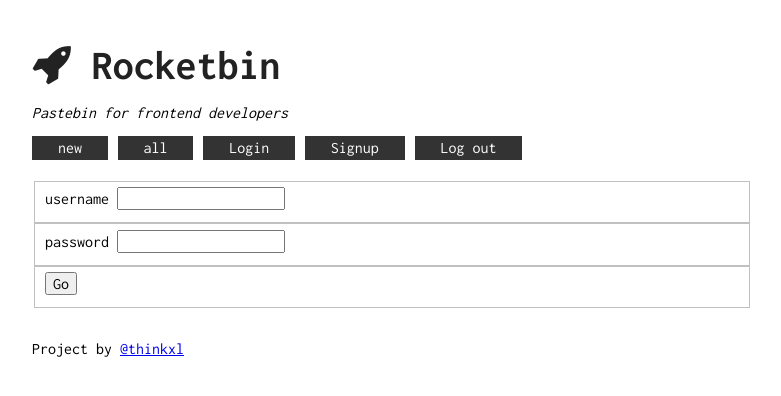
After one commit to j0lvera/rocketbin, a Flask app: template templates/login.html in a window 1280 px wide. The commit adds this page. Shown: the top 396 px of the page, without its empty margins (248-1029 px from the left). Run offline with Flask 2, Linux system fonts and the light colour scheme; the template is opened without the code that fills it: values that come from a table or form of the project are taken from there, others are empty; parts of the project's set-up code (start-up, migrations or seed data) failed here and were passed over; some libraries are stand-ins or nearby versions.

Commit message:
flask-login implemented and tested

```diff
--- a/app.py
+++ b/app.py
@@ -1,38 +1,93 @@
 import os
-from flask import Flask, request, render_template, redirect, url_for
+from flask import Flask, request, render_template, redirect, url_for, get_flashed_messages, flash
 from hashids import Hashids
 import json
 from pygments import highlight
 from pygments.lexers import get_lexer_by_name
 from pygments.formatters import HtmlFormatter
+from bson import ObjectId
+from bson.json_util import dumps
+import pymongo
+from pymongo import Connection
+from flask.ext.login import (LoginManager, UserMixin, AnonymousUserMixin,
+        make_secure_token, current_user, login_user,
+        logout_user, user_logged_in, user_logged_out,
+        user_loaded_from_cookie, user_login_confirmed,
+        user_loaded_from_header, user_loaded_from_request,
+        user_unauthorized, user_needs_refresh,
+        make_next_param, login_url, login_fresh,
+        login_required, session_protected,
+        fresh_login_required, confirm_login,
+        encode_cookie, decode_cookie, _secret_key,
+        _user_context_processor, user_accessed)
+from flask_wtf import Form
+from wtforms import StringField, TextField, PasswordField
+from wtforms.validators import DataRequired
 
 app = Flask(__name__)
+app.config.from_pyfile('config.cfg')
 
-SALT = 'iyVnWkUXq9vggQ'
+SALT = 'iyVnWkUXq9vggQi'
 
 # Mongo Setup
-from bson import ObjectId
-from bson.json_util import dumps
-
 DATABASE_HOST = os.getenv('MONGODB_HOST', 'localhost')
 DATABASE_NAME = os.getenv('MONGODB_DATABASE', 'rocketbin')
 DATABASE_PORT = int(os.getenv('MONGODB_PORT', 27017))
 
-import pymongo
-from pymongo import Connection
-
 connection = Connection(DATABASE_HOST, DATABASE_PORT)
 db = connection[DATABASE_NAME]
-db.authenticate(os.getenv('MONGODB_USERNAME'), os.getenv('MONGODB_PASSWORD'))
+# db.authenticate(os.getenv('MONGODB_USERNAME'), os.getenv('MONGODB_PASSWORD'))
 
 users = db.users
 pastes = db.pastes
 
+# Classes
+class User(UserMixin):
+    def __init__(self, username, password):
+        self.username = username
+        self.password = password
+        self.active = True
+
+    def is_authenticated(self):
+        return True
+
+    def is_active(self):
+        # Here you should write whatever the code is
+        # that checks the database if your user is active
+        return True
+
+    def is_anonymous(self):
+        return False
+
+    def get_id(self):
+        user = users.find_one({'username':self.username})['_id']
+        return unicode(str(user))
+
+class LoginForm(Form):
+    username = TextField('username', validators=[DataRequired()])
+    password = PasswordField('password', validators=[DataRequired()])
+
+
+class SignupForm(Form):
+    username = TextField('username', validators=[DataRequired()])
+    password = PasswordField('password', validators=[DataRequired()])
+
+# Creating a login manager instance
+login_manager = LoginManager()
+# Configuring
+login_manager.init_app(app)
+
+@login_manager.user_loader
+def load_user(user_id):
+    # 1. Fetch against the database a user by `id`
+    user = users.find_one({'_id':user_id})
+    # 2. Create a new object of `User` class and return it
+    return User(user['username'], user['password'])
+
 # Methods
-
-def get_new_id():
+def get_new_id(model):
     hashids = Hashids(salt=SALT, min_length="6")
-    id = pastes.find({}).count() + 1
+    id = model.find({}).count() + 1
     return hashids.encrypt(id)
 
 # Routes
@@ -40,12 +95,59 @@ def get_new_id():
 def index():
     return render_template('index.html')
 
+@app.route('/login', methods=['GET', 'POST'])
+def login():
+    form = LoginForm()
+    if current_user.is_authenticated():
+        return redirect(url_for('index'))
+    elif request.method == 'POST' and 'username' in request.form:
+        username = request.form['username']
+        password = request.form['password']
+        if form.validate_on_submit():
+            if users.find_one({'username': username}):
+                # login and validate the user...
+                user = User(username, password)
+                if login_user(user):
+                    flash('Logged in successfully.')
+                    return redirect(request.args.get('next') or url_for('user_profile'))
+                else:
+                    flash('Sorry, but you could not log in')
+            else:
+                flash('Username doesn\'t exist')
+        else:
+            flash('Please enter your username and password')
+    return render_template('login.html', form=form)
+
+@app.route('/signup', methods=['GET', 'POST'])
+def signup():
+    form = SignupForm()
+    if current_user.is_authenticated():
+        return redirect(url_for('user_profile'))
+    elif request.method == 'POST' and 'username' in request.form:
+        if form.validate_on_submit():
+            username = request.form['username']
+            password = request.form['password']
+            if users.find_one({'username': username}):
+                flash('Username already exist')
+            else:
+                _id = get_new_id(users)
+                users.insert({'_id': _id, 'username':username, 'password':password})
+                print users.find_one({'_id':_id})
+                flash('User created successfully')
+                return redirect(request.args.get('next') or url_for('user_profile'))
+    return render_template('signup.html', form=form)
+
+@app.route('/logout')
+def logout():
+    logout_user()
+    return redirect(url_for('index'))
+
 @app.route('/paste/save', methods=['POST'])
 def save_paste():
     error = None
     print request
     if request.method == 'POST':
-        _id = get_new_id()
+        _id = get_new_id(pastes)
         code = request.form['code']
         lang = request.form['lang']
         theme = request.form['theme']
@@ -69,17 +171,23 @@ def show_paste(id=id):
 
 @app.route('/paste/all')
 def show_all():
-    # lexer = get_lexer_by_name('json', stripall=True)
-    # all_entries = highlight(dumps(pastes.find()), lexer, HtmlFormatter(linenos=True))
     all_entries = pastes.find()
     return render_template('all.html', all=all_entries)
 
-@app.route('/paste/all/raw')
-def show_raw():
-    all_entries = pastes.find()
-    return dumps(all_entries)
+# User
+@app.route('/user')
+def user_profile():
+    if current_user.is_authenticated():
+        flash('Hello ' + current_user.username)
+    else:
+        return redirect(url_for('login'))
+    return render_template('user.html')
+
+@app.route('/users/all')
+def show_users():
+    return users.find({})
 
 if __name__ == '__main__':
-    port = int(os.environ.get('PORT', 5000))
-    app.PROPAGATE_EXCEPTIONS=True
-    app.run(host='0.0.0.0', port=port)
+    # port = int(os.environ.get('PORT', 5000))
+    # app.run(host='0.0.0.0', port=port)
+    app.run(debug=True)
--- /dev/null
+++ b/config.cfg
@@ -0,0 +1,2 @@
+DEBUG=True
+SECRET_KEY='development-key'
--- a/templates/layout/base.html
+++ b/templates/layout/base.html
@@ -24,6 +24,9 @@
 						<ul class="main-nav-list">
 							<li class="main-nav-el"><a href="/">new</a></li>
 							<li class="main-nav-el"><a href="/paste/all">all</a></li>
+							<li class="main-nav-el"><a href="/login">Login</a></li>
+							<li class="main-nav-el"><a href="/signup">Signup</a></li>
+							<li class="main-nav-el"><a href="/logout">Log out</a></li>
 						</ul>
 					</nav>
 				</div> <!-- .row -->
@@ -32,6 +35,18 @@
 
 		<div class="app">
 			<div class="container">
+				<div class="row">
+					{% with messages = get_flashed_messages() %}
+					  {% if messages %}
+						    <ul class=flashes>
+									{% for message in messages %}
+										<li>{{ message }}</li>
+									{% endfor %}
+								</ul>
+						{% endif %}
+					{% endwith %}
+				</div> <!-- .row -->
+
 				<div class="row">
 					{% block content %}{% endblock %}
 				</div> <!-- .row -->
--- /dev/null
+++ b/templates/login.html
@@ -0,0 +1,18 @@
+{% extends "layout/base.html" %}
+
+{% block title %}Login{% endblock %}
+
+{% block content %}
+<form method="POST" action="/login">
+  {{ form.hidden_tag() }}
+  <fieldset>
+    {{ form.username.label }} {{ form.username(size=20) }}
+  </fieldset>
+  <fieldset>
+    {{ form.password.label }} {{ form.password(size=20) }}
+  </fieldset>
+  <fieldset>
+    <input type="submit" value="Go">
+  </fieldset>
+</form>
+{% endblock %}
--- /dev/null
+++ b/templates/user.html
@@ -0,0 +1,6 @@
+{% extends "layout/base.html" %}
+{% block content %}
+{% if current_user.is_authenticated() %}
+  <p>Hi {{ current_user.username }}!</p>
+{% endif %}
+{% endblock %}
```
Also changed, not shown: hash_passwords.py (added, +8 -0 lines), templates/signup.html (added, +18 -0 lines).
